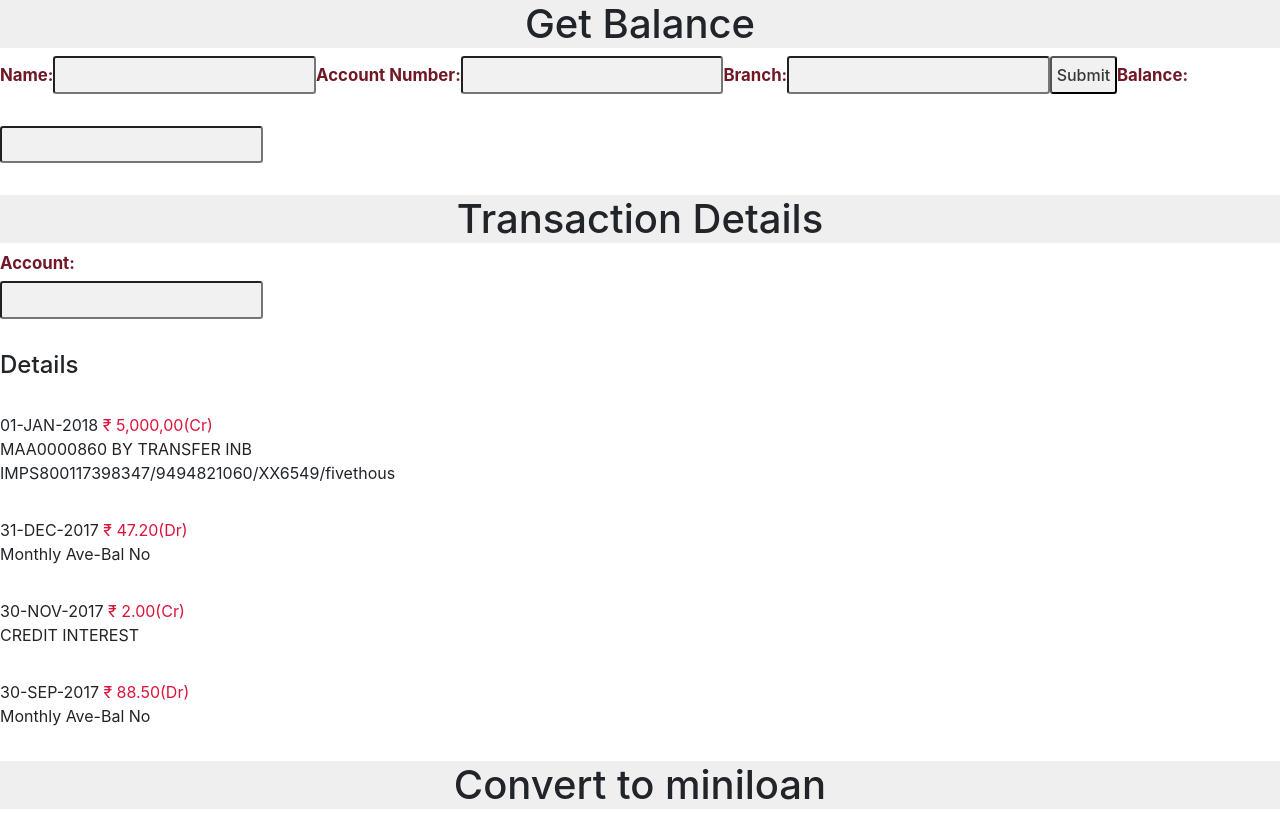
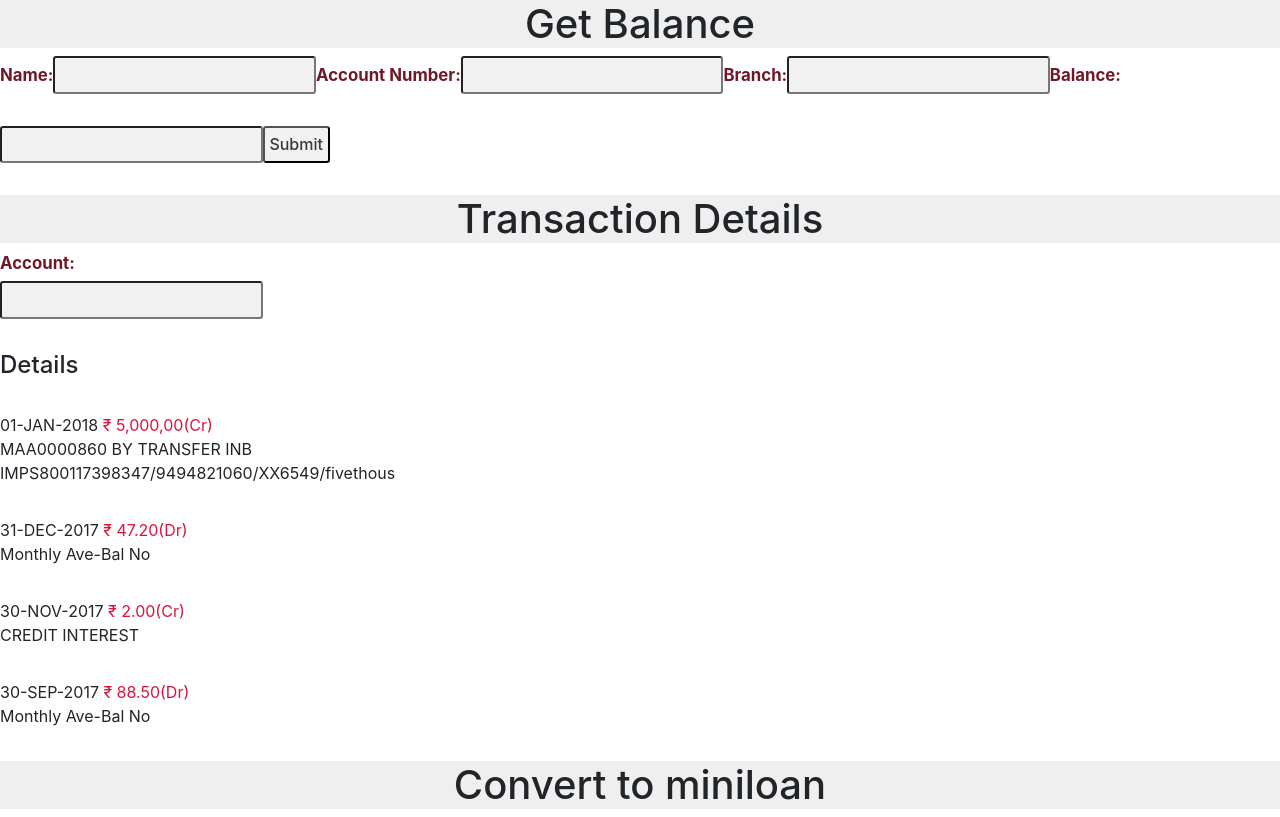
Before and after one commit to Pradhiksha-rangan/Corporate_banking, a React (Create React App) app: page /accmanagement in a window 1280 px wide. Built offline with nearby package versions, Linux system fonts and the light colour scheme.

Commit message:
Update accmanagement.jsx

```diff
--- a/src/components/accmanagement.jsx
+++ b/src/components/accmanagement.jsx
@@ -12,9 +12,9 @@ class AccManagement extends Component {
                     <input type="text" placeholder='' />
                     <label>Branch: </label>
                     <input type="text" placeholder='' />
-                    <input type="submit" />
                     <label>Balance: </label>
                     <input type="text" placeholder='' />
+                    <input type="submit" />
 
                     <div style={{ backgroundColor: 'ButtonHighlight' }}><h1>Transaction Details</h1></div>
                     <label>Account: </label><br />
```
